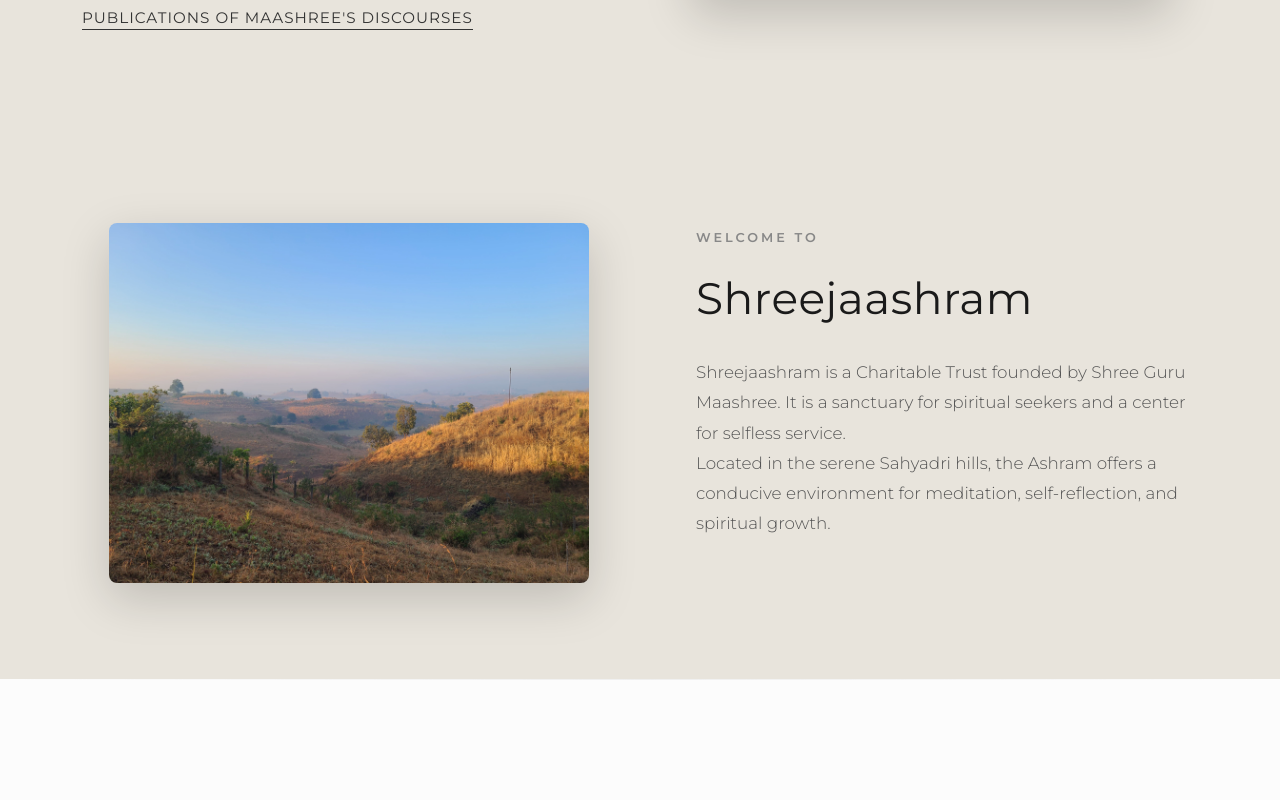
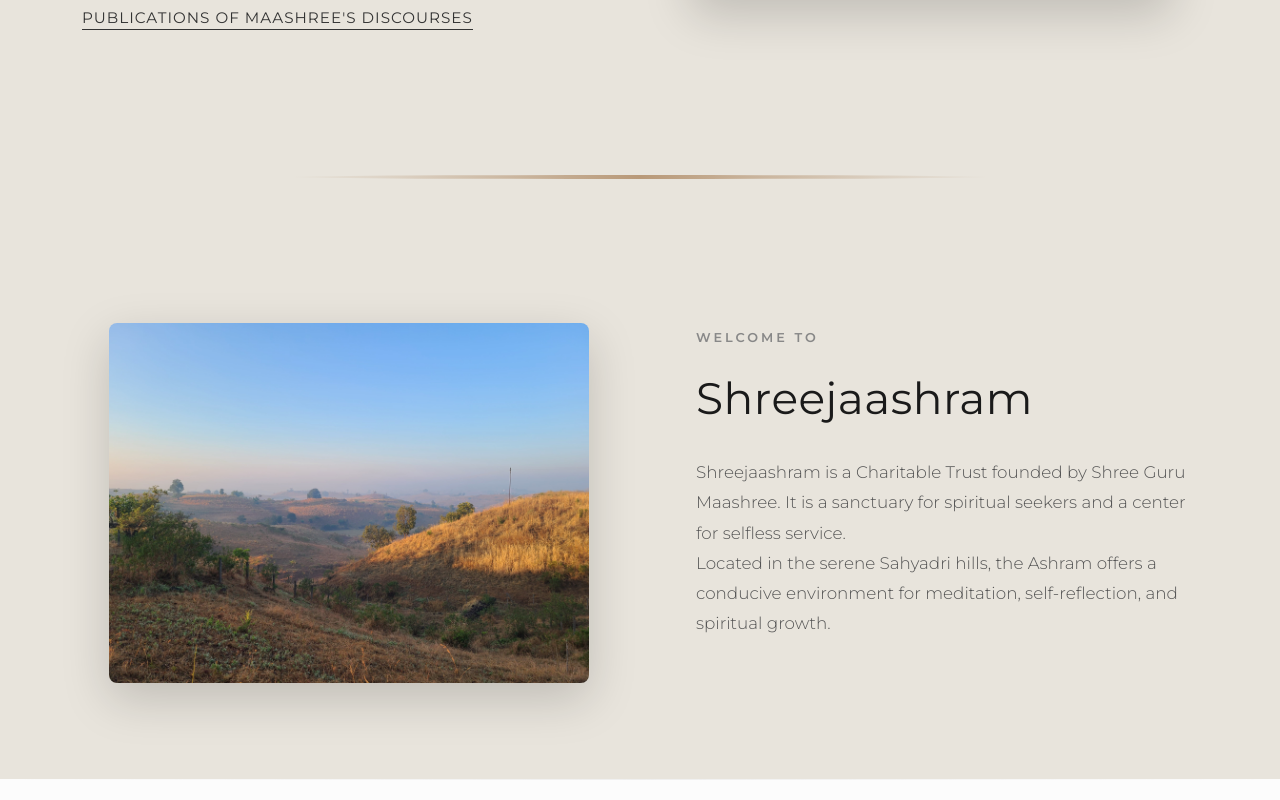
Before and after one commit to Markandeya/maashreeaum.org, an Angular app: page / in a window 1280 px wide. Shown: the part 2180-2980 px from the top of the page. Built offline with nearby package versions, Linux system fonts and the light colour scheme; a web font is replaced by a local one.

Commit message:
feat: Add styling and structure for connected sections on the landing page.

```diff
--- a/src/app/pages/landing-page/landing-page.html
+++ b/src/app/pages/landing-page/landing-page.html
@@ -1,7 +1,10 @@
 <app-hero></app-hero>
 <app-maashree-intro></app-maashree-intro>
 <app-newsletter-preview></app-newsletter-preview>
-<app-uttarann></app-uttarann>
-<app-shreejaashram></app-shreejaashram>
+<div class="connected-sections">
+    <app-uttarann></app-uttarann>
+    <div class="section-divider"></div>
+    <app-shreejaashram></app-shreejaashram>
+</div>
 <app-maashree-says></app-maashree-says>
 <app-activities></app-activities>
--- /dev/null
+++ b/src/app/pages/landing-page/landing-page.scss
@@ -0,0 +1,16 @@
+.connected-sections {
+    background-color: #e8e4dc;
+}
+
+.section-divider {
+    width: 70%;
+    max-width: 700px;
+    height: 4px;
+    /* Complementing bronze/gold tone that fades out */
+    background: linear-gradient(90deg, transparent 0%, rgba(166, 124, 82, 0.2) 15%, rgba(166, 124, 82, 0.8) 50%, rgba(166, 124, 82, 0.2) 85%, transparent 100%);
+    margin: 3rem auto;
+    border-radius: 100%;
+    /* Creates the tapered "thicker in center" shape */
+    opacity: 0.9;
+    border: none;
+}
--- a/src/app/pages/landing-page/landing-page.ts
+++ b/src/app/pages/landing-page/landing-page.ts
@@ -22,5 +22,6 @@ import { Activities } from '../../components/activities/activities';
 
     ],
     templateUrl: './landing-page.html',
+    styleUrl: './landing-page.scss',
 })
 export class LandingPage { }
```
